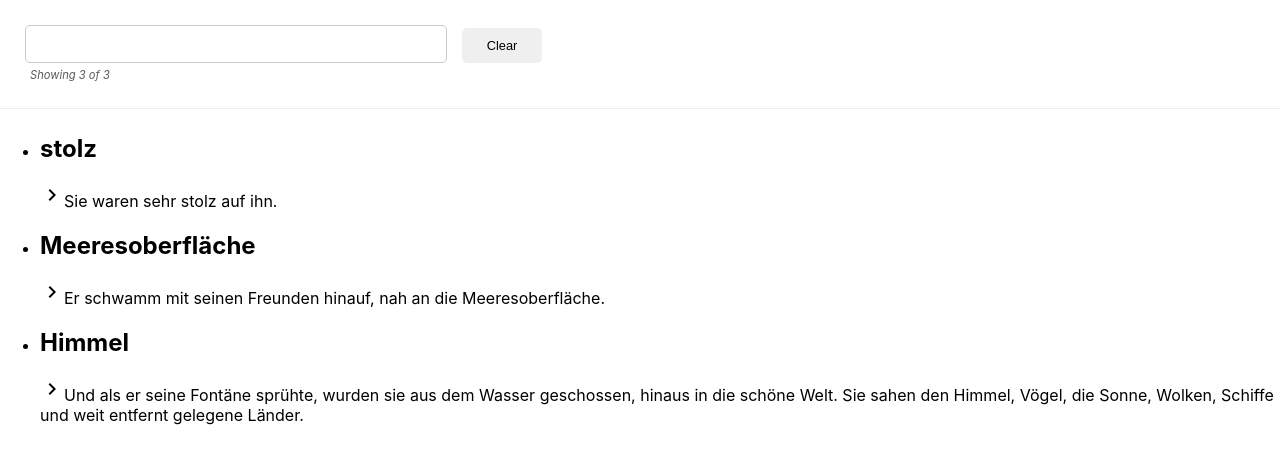
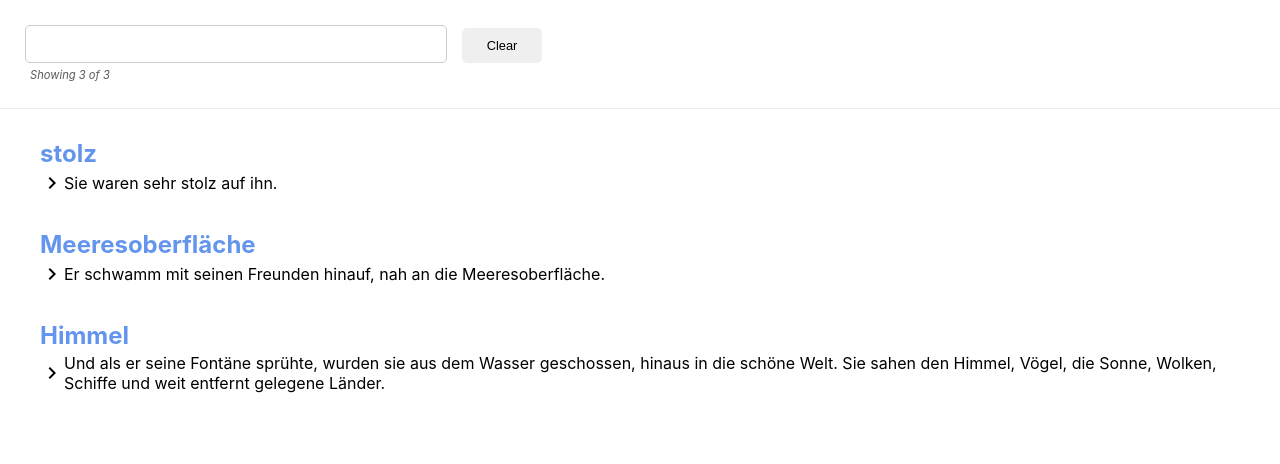
Before and after one commit to JustinSchuyler/lexis, a React (Create React App) app: page / in a window 1280 px wide. Shown: the top 464 px of the page. Built offline with nearby package versions, Linux system fonts and the light colour scheme.

Commit message:
style(home): clean up selection results

```diff
--- a/src/Selection.css
+++ b/src/Selection.css
@@ -38,3 +38,31 @@ header span {
     font-style: italic;
     margin-left: 5px;
 }
+
+ul {
+    list-style: none;
+    padding: 5px 40px 40px;
+}
+
+ul li {
+    margin-bottom: 35px;
+}
+
+ul li h2 {
+    margin: 0 0 3px;
+}
+
+ul li h2 a {
+    color: cornflowerblue;
+    text-decoration: none;
+}
+
+ul li h2 a:hover {
+    text-decoration: underline;
+}
+
+ul li div {
+    display: flex;
+    align-items: center;
+    cursor: pointer;
+}
--- a/src/Selection.js
+++ b/src/Selection.js
@@ -48,7 +48,7 @@ class Selection extends React.Component {
                 <ul>
                     {selections.map((selection, i) =>
                         <li key={i}>
-                            <h2>{selection.word}</h2>
+                            <h2><a href={selection.url} target="_blank" rel="noopener noreferrer">{selection.word}</a></h2>
                             <div><i className="material-icons">keyboard_arrow_right</i>{selection.sentence}</div>
                         </li>
                     )}
```
